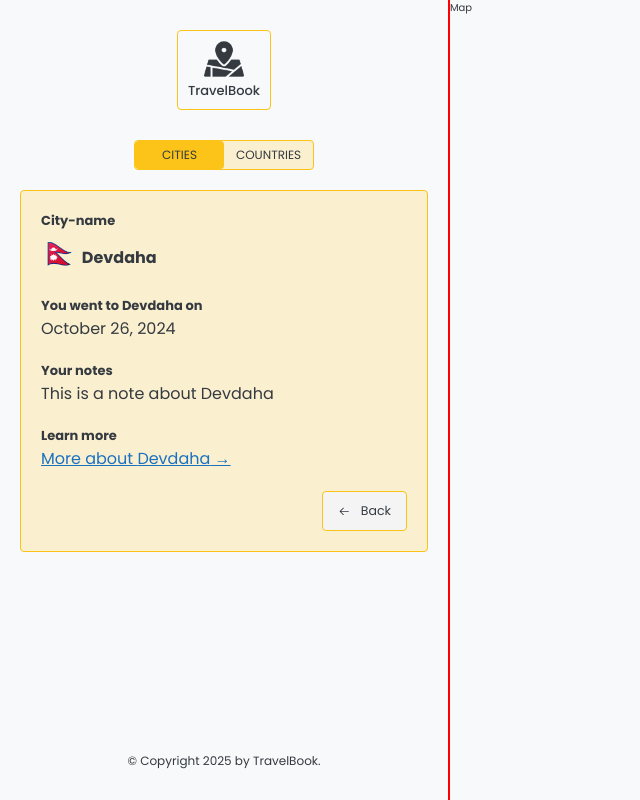
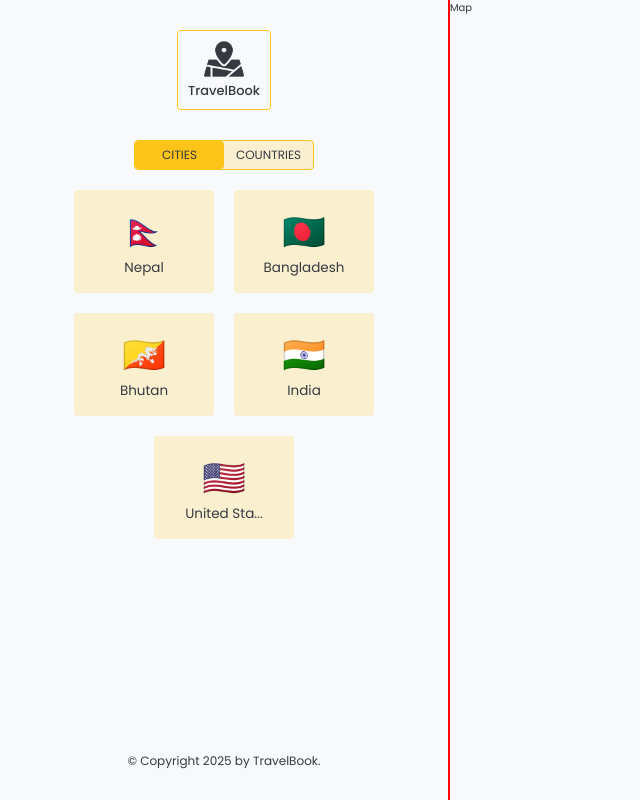
Before and after one commit to yogesh2142/react-travel-book2, a React (Vite) app: page /app in a window 1280 px wide. Shown: the whole page, without its empty margins (0-640 px from the left). Built offline with nearby package versions, Linux system fonts and the light colour scheme; the HTML template or start-up script is replaced by a standard one; a web font is replaced by a local one.

Commit message:
style file create

```diff
--- /dev/null
+++ b/src/components/CountryItem.jsx
@@ -0,0 +1,16 @@
+import styles from "../styles/countryItem.module.css";
+
+function CountryItem({ country }) {
+    const coutryName =
+        country.countryName.length > 10
+            ? `${country.countryName.slice(0, 10)}...`
+            : country.countryName;
+    return (
+        <div className={styles.country}>
+            <div className={styles.flag}>{country.flag}</div>
+            <p className={styles.name}>{coutryName}</p>
+        </div>
+    );
+}
+
+export default CountryItem;
--- a/src/components/CountryList.jsx
+++ b/src/components/CountryList.jsx
@@ -0,0 +1,100 @@
+import CountryItem from "./CountryItem";
+import styles from "../styles/countryList.module.css";
+
+const tempCities = [
+    {
+        cityName: "Devdaha",
+        country: "Nepal",
+        emoji: "🇳🇵",
+        date: "2024-10-26T04:53:08.130Z",
+        notes: "This is a note about Devdaha",
+        position: {
+            lat: "27.60323689456203",
+            lng: "83.55926513671876",
+        },
+        id: 3,
+    },
+    {
+        cityName: "Boalmari",
+        country: "Bangladesh",
+        emoji: "🇧🇩",
+        date: "2024-10-26T04:53:34.170Z",
+        notes: "This is a note about Boalmari",
+        position: {
+            lat: "23.36242859340884",
+            lng: "89.747314453125",
+        },
+        id: 4,
+    },
+    {
+        cityName: "Athang Gewog",
+        country: "Bhutan",
+        emoji: "🇧🇹",
+        date: "2024-10-26T04:54:54.493Z",
+        notes: "This is a note about Athang Gewog",
+        position: {
+            lat: "27.293689224852407",
+            lng: "90.24169921875001",
+        },
+        id: 7,
+    },
+    {
+        cityName: "Raipur",
+        country: "India",
+        emoji: "🇮🇳",
+        date: "2024-11-06T08:43:16.000Z",
+        notes: "This is all about Raipur",
+        position: {
+            lat: "21.23673002019399",
+            lng: "81.63459777832033",
+        },
+        id: 11,
+    },
+    {
+        cityName: "Bhopal",
+        country: "India",
+        emoji: "🇮🇳",
+        date: "2024-11-06T08:43:16.000Z",
+        notes: "This is all about Raipur",
+        position: {
+            lat: "21.23673002019399",
+            lng: "81.63459777832033",
+        },
+        id: 11,
+    },
+    {
+        cityName: "Jeffrey City",
+        country: "United States of America (the)",
+        emoji: "🇺🇸",
+        date: "2025-01-11T05:46:51.036Z",
+        notes: "This is all about Jeffrey City",
+        position: {
+            lat: "42.85456125392396",
+            lng: "-107.8490063777907",
+        },
+        id: 14,
+    },
+];
+
+function CountryList() {
+    // With key-value pair
+    const countryListObj = tempCities.reduce(function (acc, city) {
+        const key = city.country;
+        acc[key] = { countryName: city.country, flag: city.emoji };
+        return acc;
+    }, {});
+
+    const countryListArr = Object.values(countryListObj);
+
+    return (
+        <div className={styles.countryList}>
+            {countryListArr.map(function (country) {
+                return (
+                    <CountryItem country={country} key={country.couryName} />
+                );
+            })}
+        </div>
+    );
+}
+
+export default CountryList;
--- a/src/components/SideBar.jsx
+++ b/src/components/SideBar.jsx
@@ -5,16 +5,17 @@ import CityList from "./CityList";
 import Footer from "./Footer";
 import City from "./City";
 import AddCityForm from "./AddCityForm";
+import CountryList from "./CountryList";
 
 function SideBar() {
     return (
         <div className={style.sideBar}>
             <LogoBox />
             <AppNav />
-            <City />
-            {/* <CityList />
-            <City />
-            <AddCityForm /> */}
+            {/* <CityList /> */}
+            {/*<City />
+            <AddCityForm />  */}
+            <CountryList />
             <Footer />
         </div>
     );
--- /dev/null
+++ b/src/styles/countryItem.module.css
@@ -0,0 +1,13 @@
+.country {
+    background-color: var(--color-main-yellow-faded);
+    border: var(--yellow-border);
+    border-radius: var(--radius-sm);
+    padding: 1.5rem;
+    font-size: 1.35rem;
+    text-align: center;
+    flex-basis: 14rem;
+}
+
+.flag {
+    font-size: 3.5rem;
+}
--- /dev/null
+++ b/src/styles/countryList.module.css
@@ -0,0 +1,8 @@
+.countryList {
+    width: 100%;
+    display: flex;
+    align-items: center;
+    justify-content: center;
+    gap: 2rem;
+    flex-wrap: wrap;
+}
```
Also changed, not shown: src/services/apiCities.js (added, +50 -0 lines), src/components/CountryDetails.jsx (deleted).
